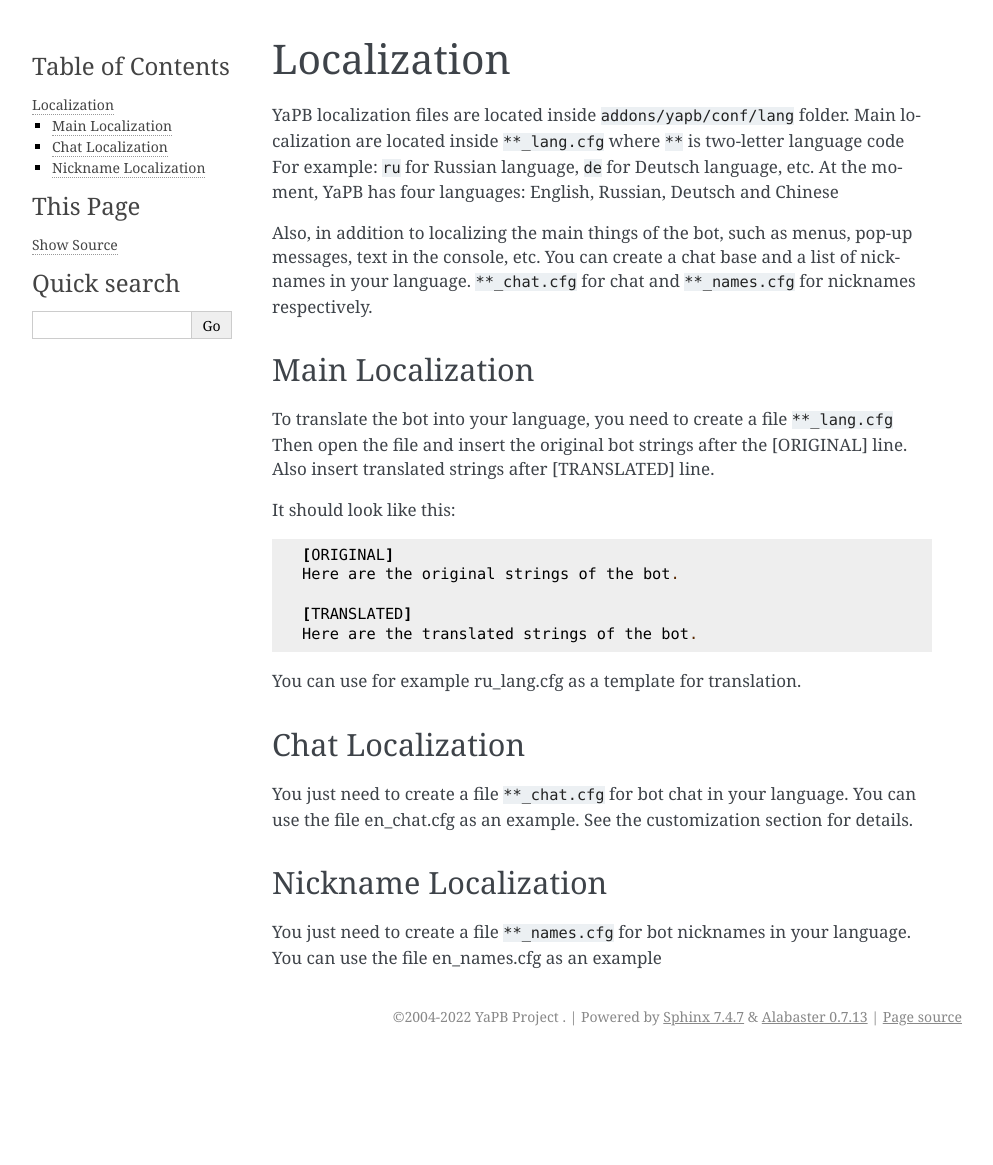
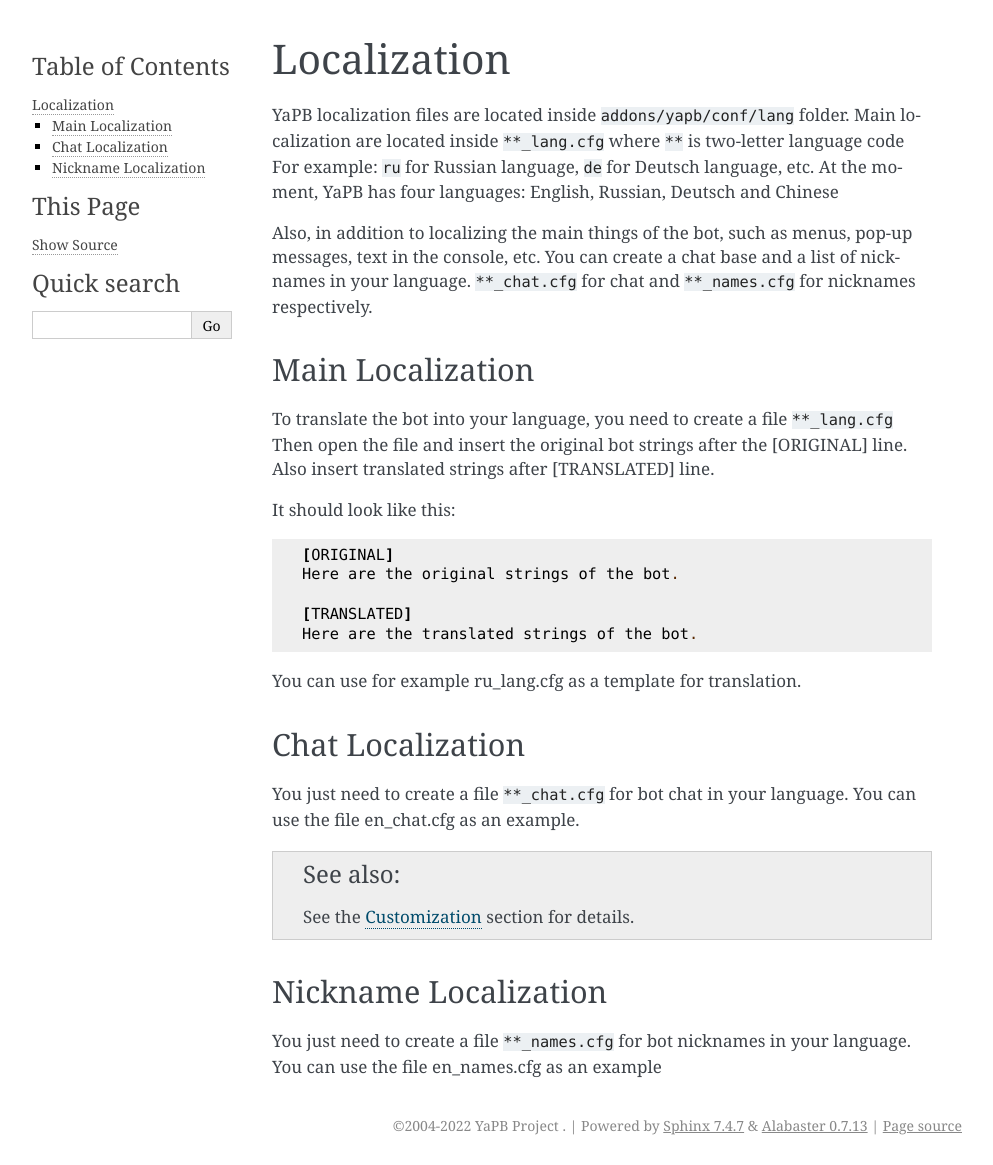
Before and after one commit to yapb/docs, a Sphinx documentation site: the page built from docs/localization.rst, in a window 1280 px wide. Shown: the whole page, without its empty margins (148-1141 px from the left). Built offline with Sphinx 7.4.7, drawn with Linux system fonts in a browser that asks for light colours; before the commit the page ends 1056 px from its top, so only the background shows below that; some of the changed lines change nothing that is shown.

Commit message:
add: link to customization section

```diff
--- a/docs/localization.rst
+++ b/docs/localization.rst
@@ -31,7 +31,8 @@ Chat Localization
 ================================
 You just need to create a file ``**_chat.cfg`` for bot chat in your language.
 You can use the file en_chat.cfg as an example.
-See the customization section for details.
+
+.. seealso:: See the :doc:`/customizing` section for details.
 
 Nickname Localization
 ================================
```
